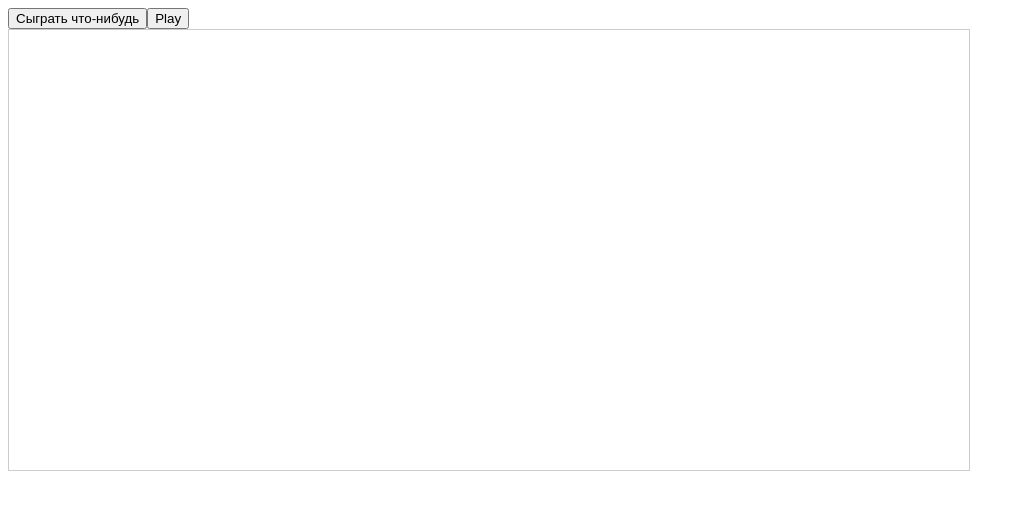
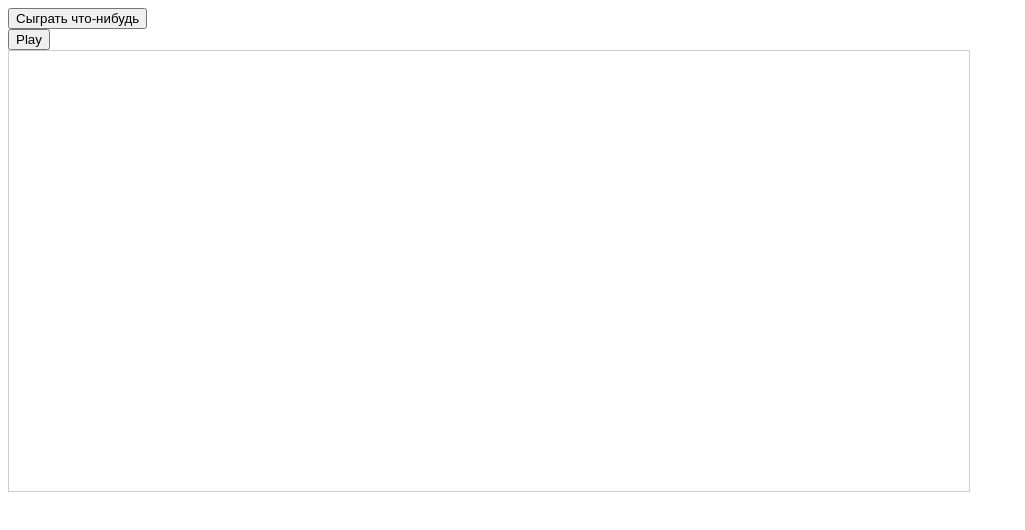
Before and after one commit to BraTTik/frontend_architecture, a React (Vite) app: page / in a window 1280 px wide. Shown: the top 530 px of the page, without its empty margins (0-1025 px from the left). Built offline with nearby package versions, Linux system fonts and the light colour scheme.

Commit message:
правит структуру плеера

```diff
--- a/src/app/components/media-player/media-player.tsx
+++ b/src/app/components/media-player/media-player.tsx
@@ -1,24 +1,43 @@
-import React, { MutableRefObject } from "react";
-import {AudioType, IPlayer, VideoType} from "interfaces";
-import { createPlayer } from "app/models/player-factory";
+import React from "react";
+import { IPlayer } from "interfaces";
+import { Button } from "app/components/button";
 import "./media-player.scss";
 
-type MediaPlayerProps<T extends AudioType | VideoType> = { type: T, player: MutableRefObject<IPlayer<T> | null> }
+type MediaPlayerProps = {
+    player: IPlayer | null;
+    autoplay?: boolean;
+}
 
-export const MediaPlayer = React.memo(<T extends AudioType | VideoType>(props: MediaPlayerProps<T>) => {
-    const { type } = props
-    const containerRef = React.useRef<HTMLDivElement>(null);
+export const MediaPlayer = React.forwardRef<HTMLDivElement, MediaPlayerProps>((props: MediaPlayerProps, ref) => {
+    const { player, autoplay } = props;
+    const [isPlaying, setIsPlaying] = React.useState(false);
+
+    const handlePlay = React.useCallback(() => {
+        if (player) {
+            player.play();
+            setIsPlaying(true)
+        }
+    }, [player])
+
+    const handlePause = React.useCallback(() => {
+        if (player) {
+            player.pause();
+            setIsPlaying(false)
+        }
+    }, [player])
 
     React.useEffect(() => {
-        if (containerRef.current && type) {
-            props.player.current = createPlayer(type, containerRef.current);
+        if (player && autoplay) {
+            handlePlay();
         }
-        return () => {
-            props.player.current?.destroy();
-        }
-    }, [type]);
+    }, [autoplay, player, handlePlay]);
+
+
 
     return (
-        <div ref={containerRef} className="media-player" />
+        <div>
+            <Button onClick={isPlaying ? handlePause: handlePlay} content={isPlaying ? "Pause" : "Play"} />
+            <div ref={ref} className="media-player" />
+        </div>
     )
 })
--- a/src/app/models/player-factory/player-factory.ts
+++ b/src/app/models/player-factory/player-factory.ts
@@ -1,5 +1,5 @@
 import {AudioPlayer, VideoPlayer} from "../player";
-import {AudioType, IPlayer, VideoType} from "interfaces";
+import {AudioType, IMediaFile, IPlayer, VideoType} from "interfaces";
 
 const isVideoType = (value: any): value is VideoType => {
     return value === "AVI" || value === "MKV" || value === "MPEG"  || value === "WebM"
@@ -7,10 +7,14 @@ const isVideoType = (value: any): value is VideoType => {
 
 const isAudioType = (value: any): value is AudioType => value === "MP3";
 
-export const createPlayer = <T extends AudioType | VideoType>(type: T, container: HTMLElement): IPlayer<T> => {
-    if (isVideoType(type)) {
-        return new VideoPlayer(container);
-    } else if (isAudioType(type)) {
-        return new AudioPlayer(container);
+export const createPlayer = <T extends AudioType | VideoType>(file: IMediaFile<T>, container: HTMLElement): IPlayer => {
+    if (isVideoType(file.type)) {
+        const player = new VideoPlayer(container);
+        player.load(file as IMediaFile<VideoType>);
+        return player;
+    } else if (isAudioType(file.type)) {
+        const player = new AudioPlayer(container);
+        player.load(file as IMediaFile<AudioType>);
+        return player;
     }
 }
--- a/src/app/models/player/player.ts
+++ b/src/app/models/player/player.ts
@@ -1,8 +1,8 @@
 import {AudioType, IPlayer, VideoType, IMediaFile} from "interfaces";
 
-export class Player<T extends VideoType | AudioType> implements IPlayer<T> {
-    file: IMediaFile<T> | null = null;
-    public currentTime: number = 0;
+export class Player<T extends VideoType | AudioType> implements IPlayer {
+    private file: IMediaFile<T> | null = null;
+    protected currentTime: number = 0;
     private timer: number | null = null;
 
     constructor(protected container: HTMLElement){
--- a/src/app/pages/player-page/player-page.tsx
+++ b/src/app/pages/player-page/player-page.tsx
@@ -1,45 +1,21 @@
-import React, {useEffect} from "react";
-import { Player } from "app/models";
-import {Button, MediaPlayer} from "app/components";
-import {AudioType, IMediaFile, VideoType} from "interfaces";
-import {createRandomMediaFile} from "app/pages/player-page/player-page.helpers";
+import React from "react";
+import { Button, MediaPlayer } from "app/components";
+import { IPlayer } from "interfaces";
+import { createRandomMediaFile } from "app/pages/player-page/player-page.helpers";
+import { createPlayer } from "app/models/player-factory";
 
 export const PlayerPage = () => {
-    const playerRef = React.useRef<Player<VideoType | AudioType> | null>(null);
-    const [file, setFile] = React.useState<IMediaFile<VideoType | AudioType>>(null);
-    const [isPlaying, setIsPlaying] = React.useState(false);
+    const playerContainerRef = React.useRef<HTMLDivElement>(null);
+    const [player, setPlayer] = React.useState<IPlayer>(null)
 
     const handleClick = () => {
         const file = createRandomMediaFile(Math.random() > 0.5 ? "My favorite" : "The best track");
-        setFile(file);
+        const player = createPlayer(file, playerContainerRef.current);
+        setPlayer(player);
     }
-
-    const handlePlay = () => {
-        if (file) {
-            playerRef.current.play();
-            setIsPlaying(true)
-        }
-    }
-
-    const handlePause = () => {
-        if (file) {
-            playerRef.current.pause();
-            setIsPlaying(false)
-        }
-    }
-
-    useEffect(() => {
-        if(file) {
-            playerRef.current.load(file);
-            playerRef.current.play();
-            setIsPlaying(true)
-        }
-    }, [file])
-
 
     return <div>
         <Button onClick={handleClick} content={"Сыграть что-нибудь"} />
-        <Button onClick={isPlaying ? handlePause: handlePlay} content={isPlaying ? "Pause" : "Play"} />
-        <MediaPlayer type={file?.type} player={playerRef} />
+        <MediaPlayer player={player} ref={playerContainerRef} autoplay />
     </div>
 }
--- a/src/interfaces/player/player.ts
+++ b/src/interfaces/player/player.ts
@@ -1,6 +1,4 @@
-import {VideoType, AudioType} from "../file";
-
-export interface IPlayer<T extends VideoType | AudioType> {
+export interface IPlayer {
     play(): this;
     pause(): this;
     destroy(): void;
```
